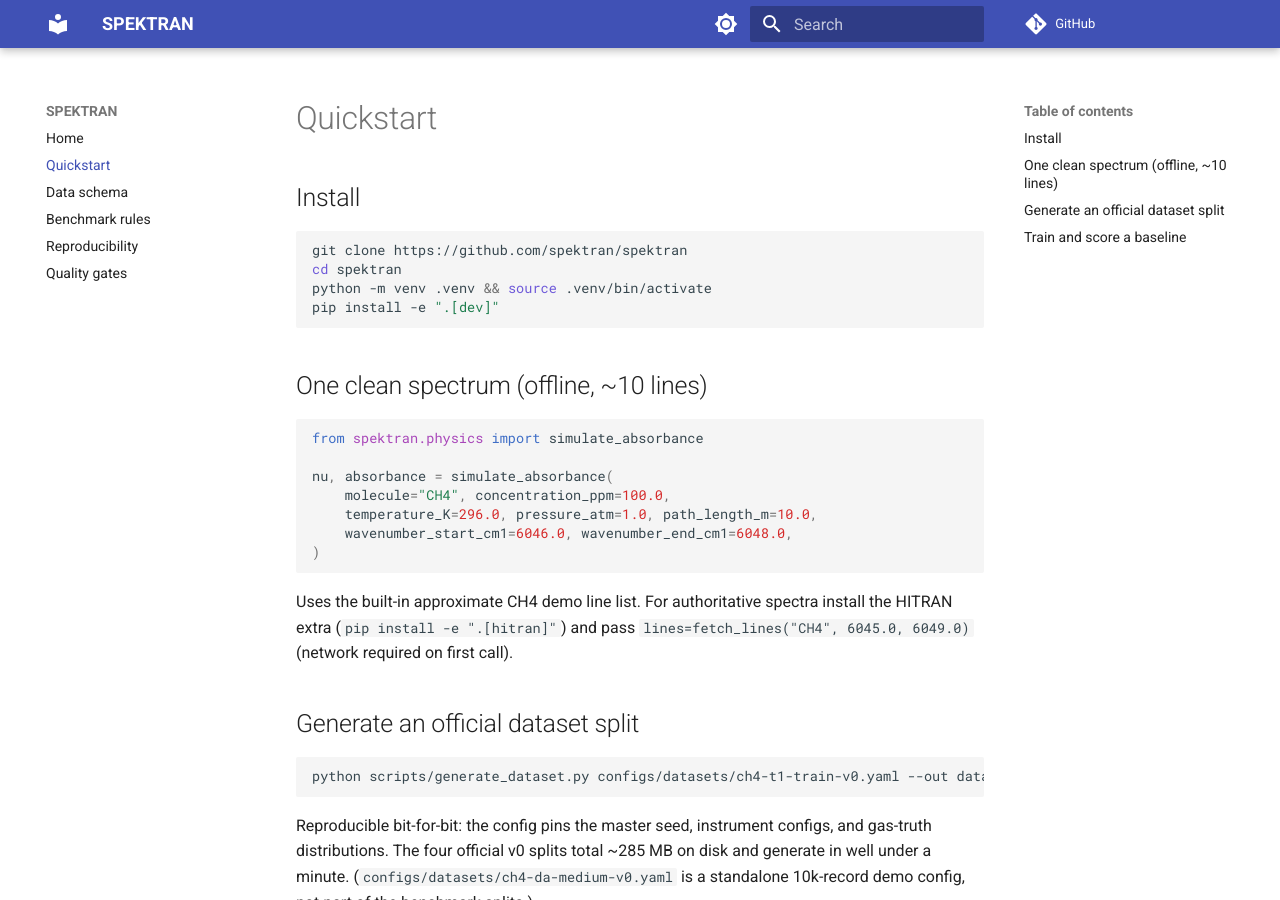
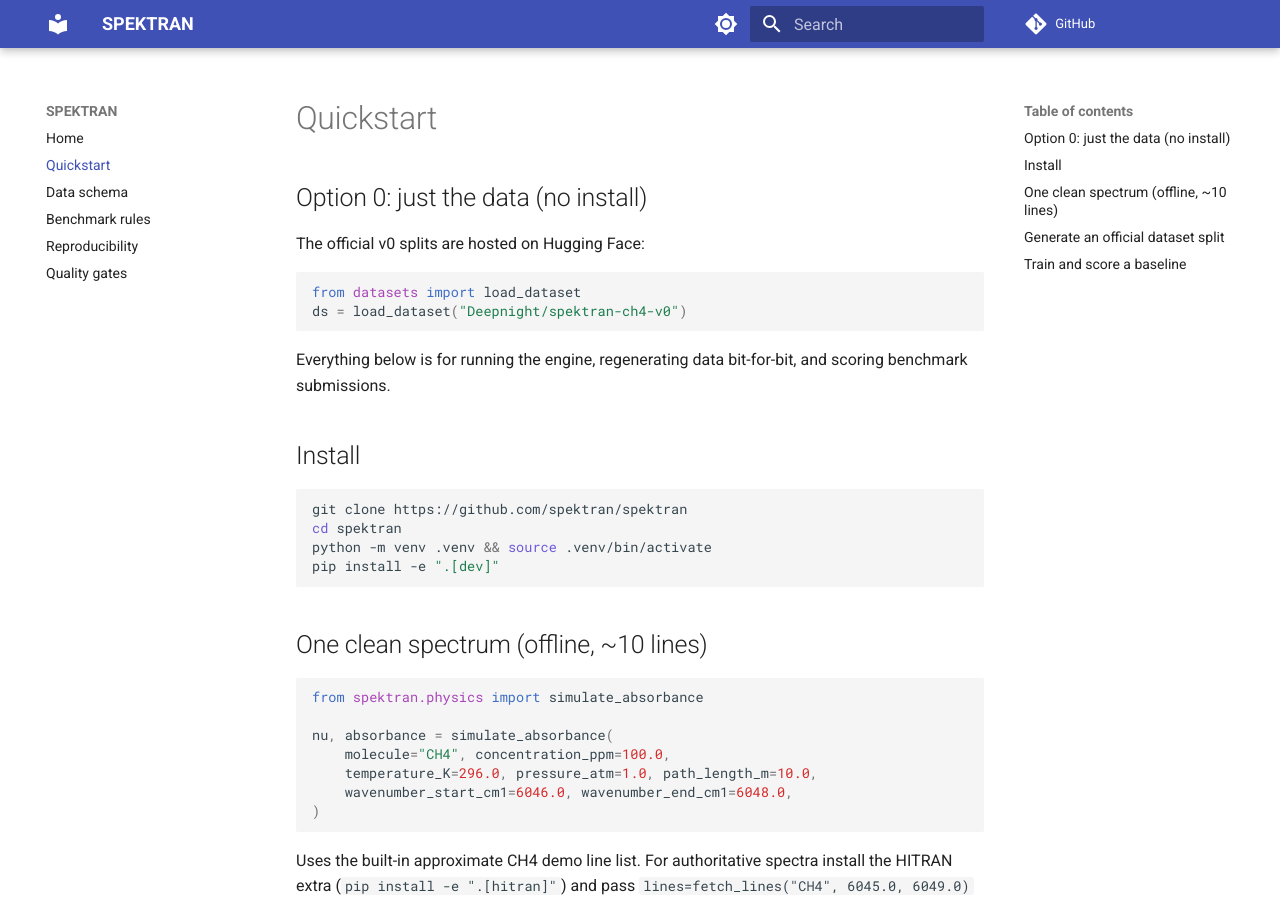
Before and after one commit to spektran/spektran, an MkDocs documentation site: the page built from docs/quickstart.md, in a window 1280 px wide and 900 px high. Built offline with MkDocs 1.6.1 and Material for MkDocs 9.7.7, drawn with Linux system fonts in a browser that asks for light colours; comment, search, counter and statistics services are not loaded.

Commit message:
Go live: HF dataset links in README/quickstart, human-actions checklist update
- Official splits + CC BY 4.0 card live: hf.co/datasets/Deepnight/spektran-ch4-v0
- GitHub org repo + Pages + CI all green on first runs
- Remaining human items: HF org creation/transfer, PyPI registration,
  Zenodo linking before the v0.1.0 tag

Co-Authored-By: Claude Fable 5 <noreply@anthropic.com>

````diff
--- a/docs/quickstart.md
+++ b/docs/quickstart.md
@@ -1,4 +1,16 @@
 # Quickstart
+
+## Option 0: just the data (no install)
+
+The official v0 splits are hosted on Hugging Face:
+
+```python
+from datasets import load_dataset
+ds = load_dataset("Deepnight/spektran-ch4-v0")
+```
+
+Everything below is for running the engine, regenerating data bit-for-bit,
+and scoring benchmark submissions.
 
 ## Install
 
````
Also changed, not shown: HUMAN_ACTIONS.md (+6 -4 lines), README.md (+9 -0 lines).
